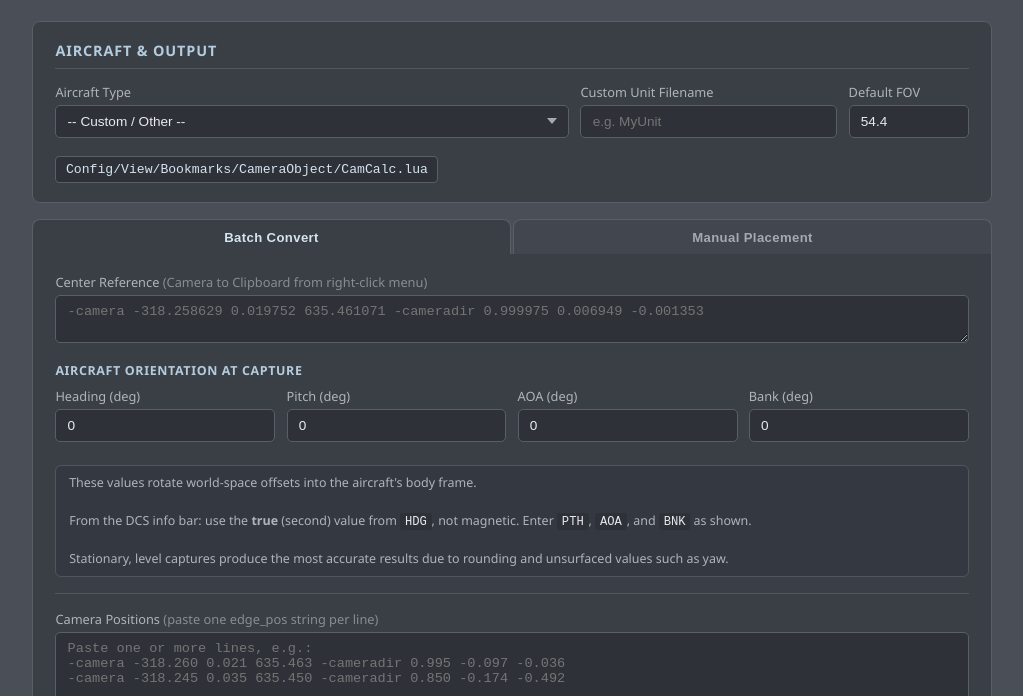
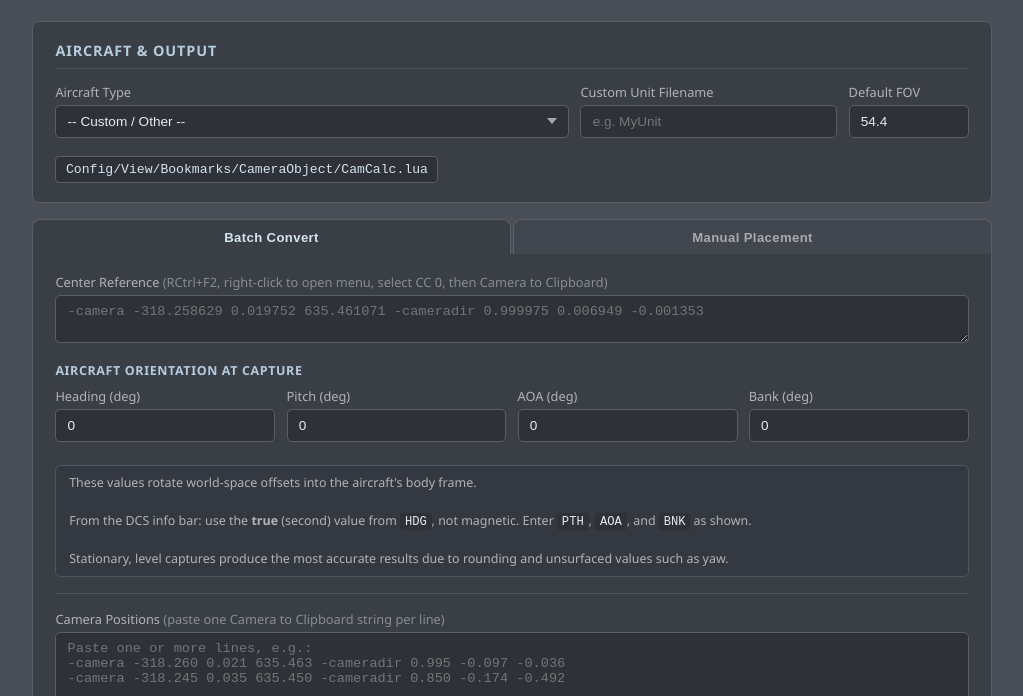
Before and after one commit to jcofdi/jcofdi.github.io, a plain HTML site: page camcalc/index.html in a window 1280 px wide. Shown: the part 104-800 px from the top of the page, without its empty margins (128-1151 px from the left). Drawn offline with Linux system fonts and the light colour scheme.

Commit message:
Update hints for Center Reference and Camera Positions

```diff
--- a/camcalc/index.html
+++ b/camcalc/index.html
@@ -422,7 +422,7 @@
   <div class="tab-card">
 
     <div class="field-group">
-      <label for="centerInput">Center Reference <span class="hint">(Camera to Clipboard from right-click menu)</span></label>
+      <label for="centerInput">Center Reference <span class="hint">(RCtrl+F2, right-click to open menu, select CC 0, then Camera to Clipboard)</span></label>
       <textarea id="centerInput" rows="2" spellcheck="false"
         placeholder="-camera -318.258629 0.019752 635.461071 -cameradir 0.999975 0.006949 -0.001353"></textarea>
     </div>
@@ -458,7 +458,7 @@
     <hr class="divider">
 
     <div class="field-group">
-      <label for="batchInput">Camera Positions <span class="hint">(paste one edge_pos string per line)</span></label>
+      <label for="batchInput">Camera Positions <span class="hint">(paste one Camera to Clipboard string per line)</span></label>
       <textarea id="batchInput" rows="5" spellcheck="false"
         placeholder="Paste one or more lines, e.g.:
 -camera -318.260 0.021 635.463 -cameradir 0.995 -0.097 -0.036
```
